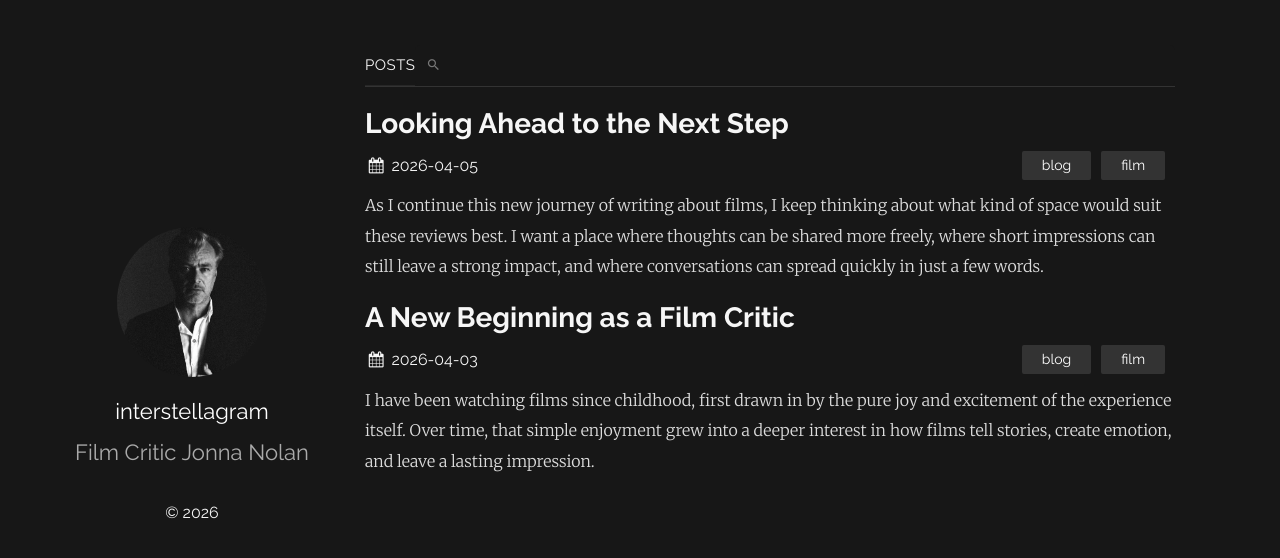
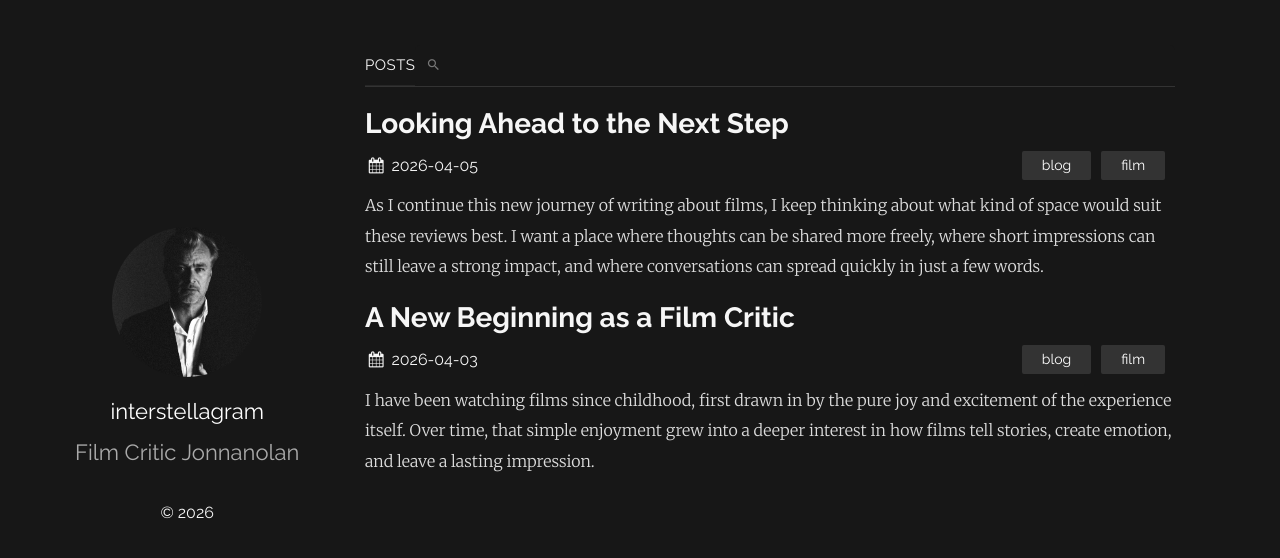
Before and after one commit to interstellagram/interstellagram.github.io, a Jekyll site: the page built from index.md, in a window 1280 px wide. Shown: the top 558 px of the page. Built offline with Jekyll 4.4.1, drawn with Linux system fonts in a browser that asks for light colours.

Commit message:
Update displayed author name

```diff
--- a/_config.yml
+++ b/_config.yml
@@ -1,7 +1,7 @@
 title: interstellagram
-author: Jonna Nolan
+author: Jonnanolan
 description: >-
-  Hello. I'm Jonna Nolan, a film critic exploring image, memory, and time through science fiction and arthouse cinema.
+  Hello. I'm Jonnanolan, a film critic exploring image, memory, and time through science fiction and arthouse cinema.
 
 url: "https://interstellagram.github.io"
 baseurl: ""
@@ -12,7 +12,7 @@ sass:
 
 plainwhite:
   name: interstellagram
-  tagline: Film Critic Jonna Nolan
+  tagline: Film Critic Jonnanolan
   date_format: "%Y-%m-%d"
   sitemap: true
   search: true
```
